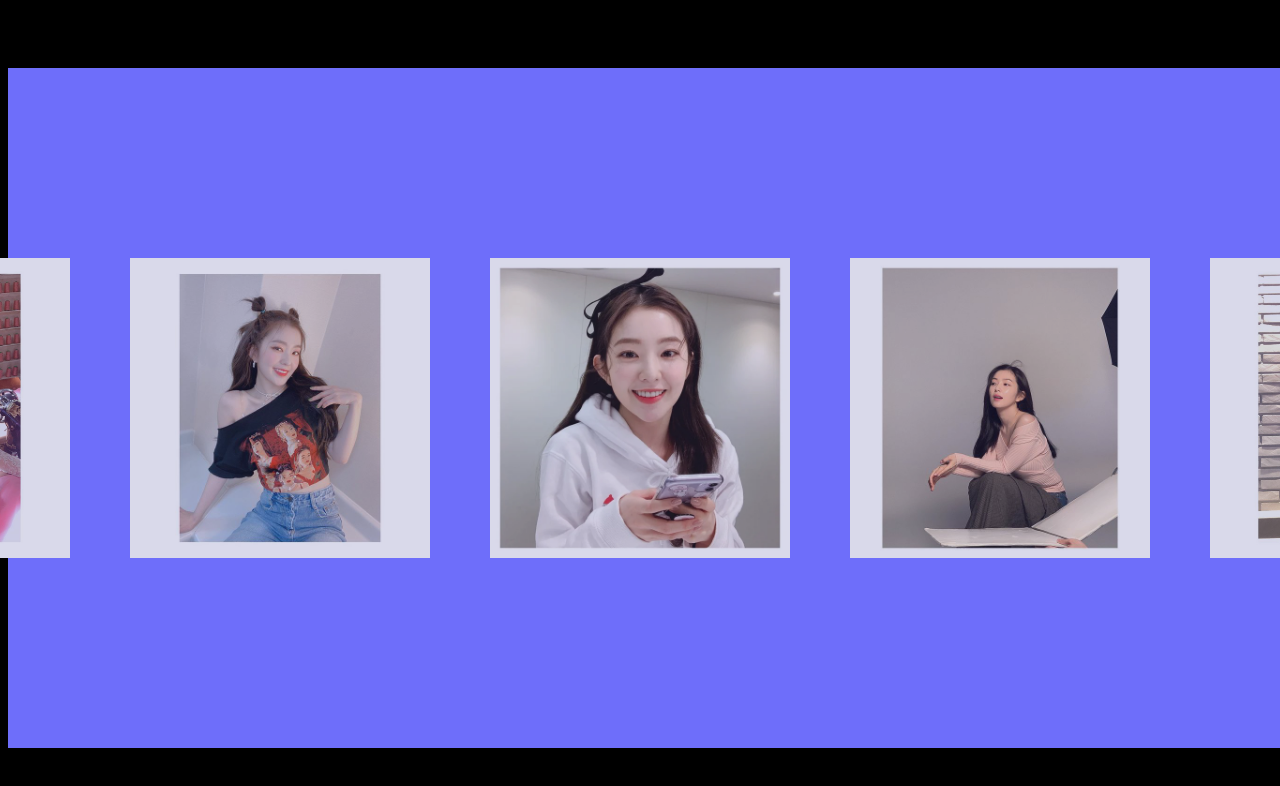
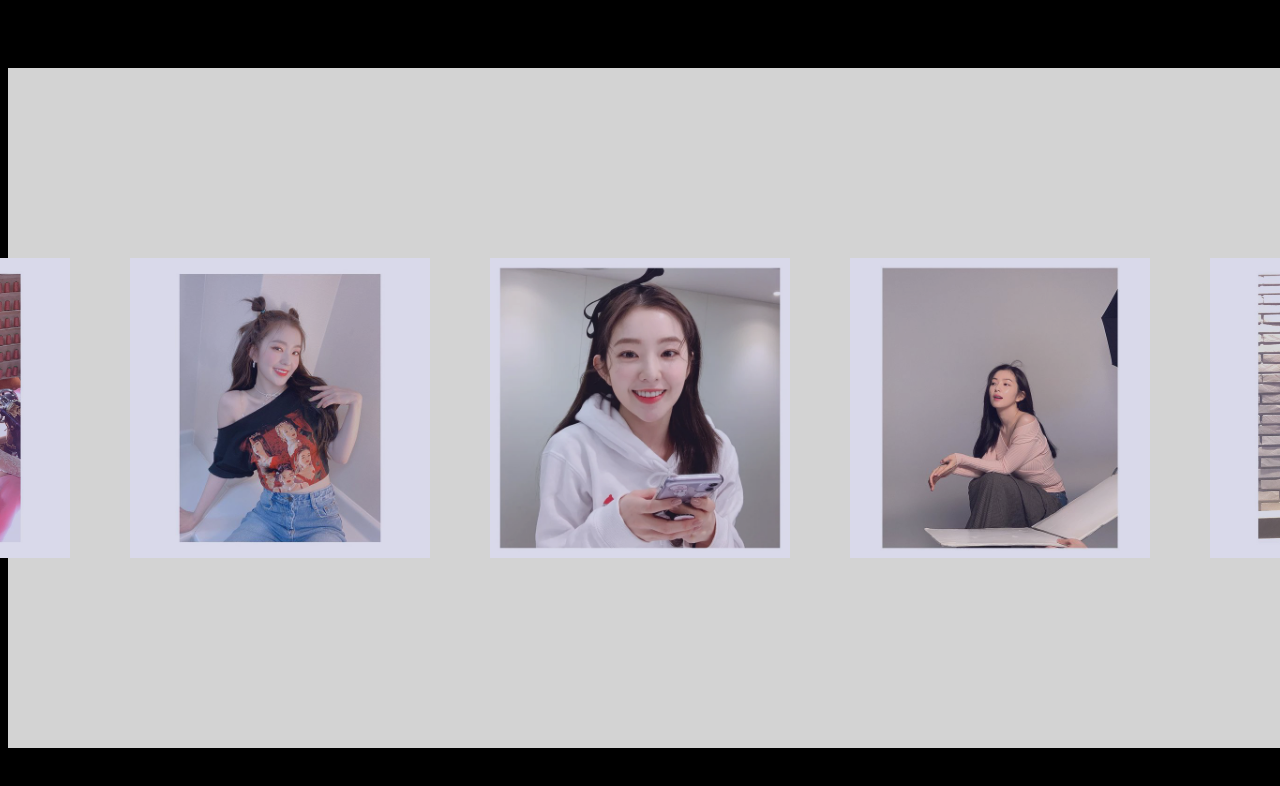
Before and after one commit to vanssinque/IreneBae, a plain HTML site: page index.html in a window 1280 px wide. Shown: the top 786 px of the page. Drawn offline with Linux system fonts and the light colour scheme.

Commit message:
Update styles.css

```diff
--- a/styles.css
+++ b/styles.css
@@ -13,7 +13,7 @@ body{
     display: flex;
     align-items: center;
     overflow: hidden;
-    background-color: rgb(110, 110, 250);
+    background-color: lightgrey;
 }
 
 .image-slider{
```
